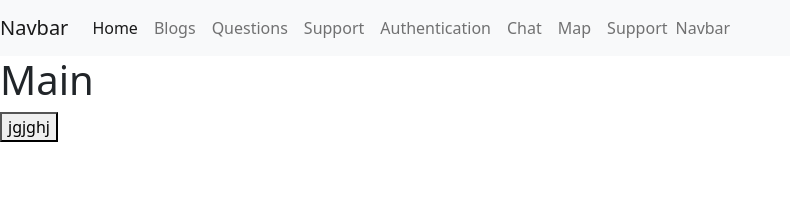
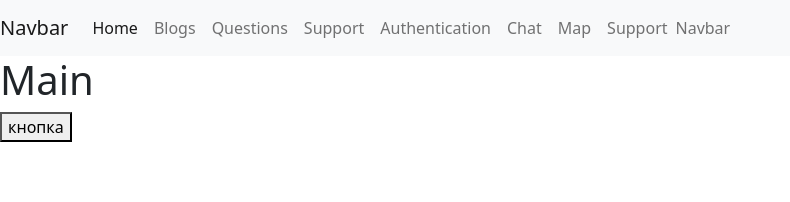
Before and after one commit to git000499/magical-hooks-0000, a React (Create React App) app: page / in a window 1280 px wide. Shown: the top 202 px of the page, without its empty margins (0-790 px from the left). Built offline with nearby package versions, Linux system fonts and the light colour scheme.

Commit message:
Update main.jsx

```diff
--- a/src/components/main/main.jsx
+++ b/src/components/main/main.jsx
@@ -5,7 +5,7 @@ const Main = () => {
   return (
     <>
       <h1> Main </h1>
-      <button>jgjghj</button>
+      <button>кнопка</button>
     </>
   );
 };
```
